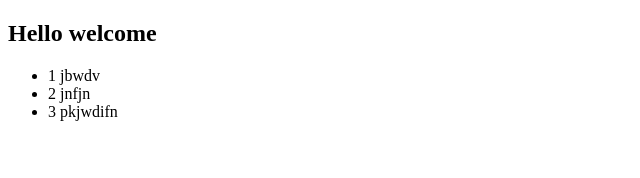
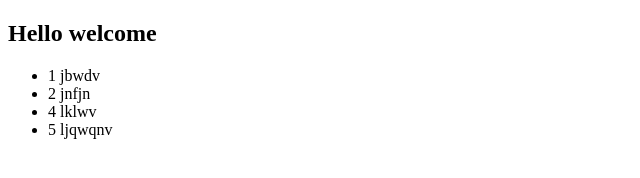
Before and after one commit to b000cw/git-test, a plain HTML site: page index.html in a window 1280 px wide. Shown: the whole page, without its empty margins (0-640 px from the left). Drawn offline with Linux system fonts and the light colour scheme.

Commit message:
added some and deleted one

```diff
--- a/index.html
+++ b/index.html
@@ -9,7 +9,9 @@
       <ul>
         <li>1 jbwdv</li>
         <li>2 jnfjn</li>
-        <li>3 pkjwdifn</li>
+
+        <li>4 lklwv</li>
+        <li>5 ljqwqnv</li>
       </ul>
     </div>
   </body>
```
